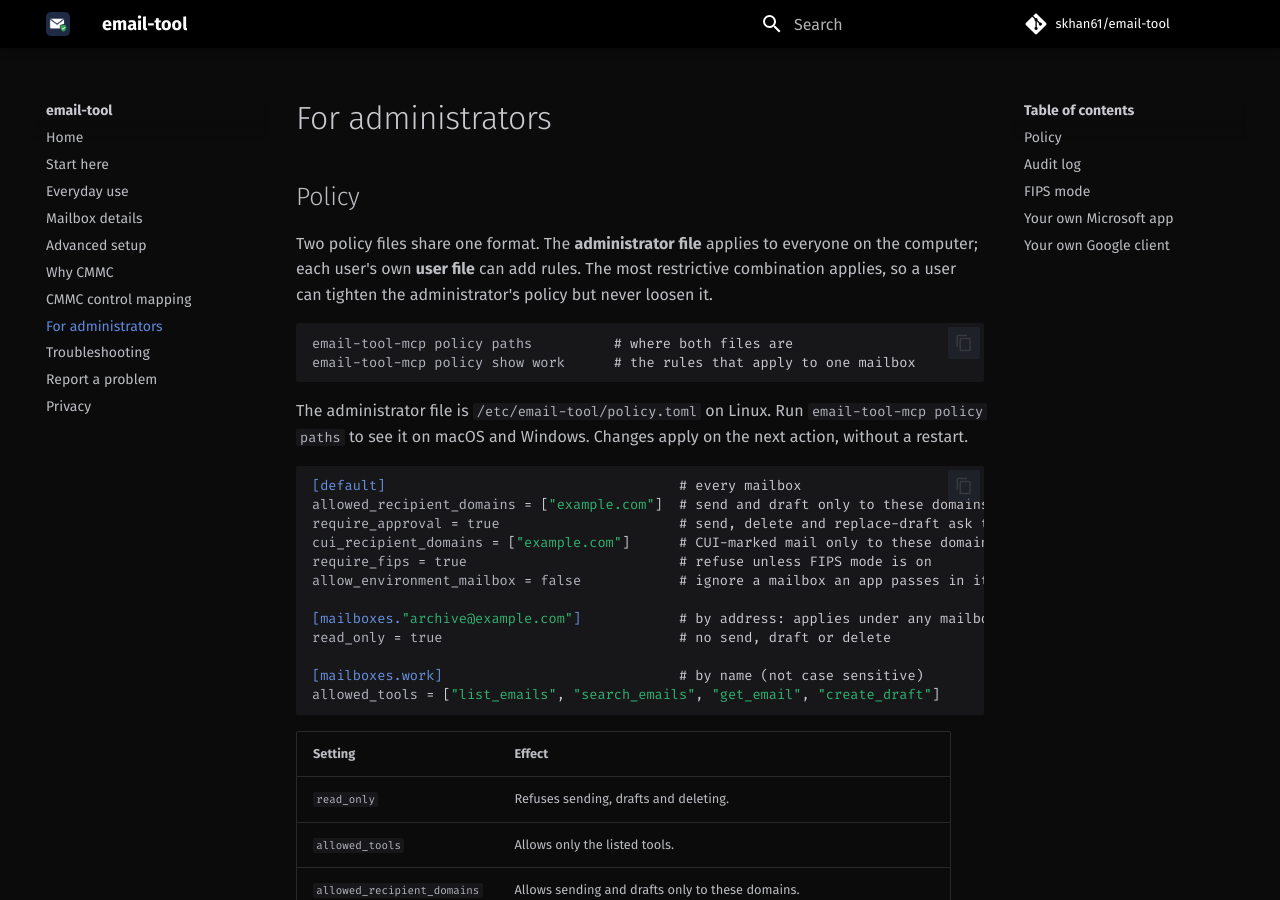
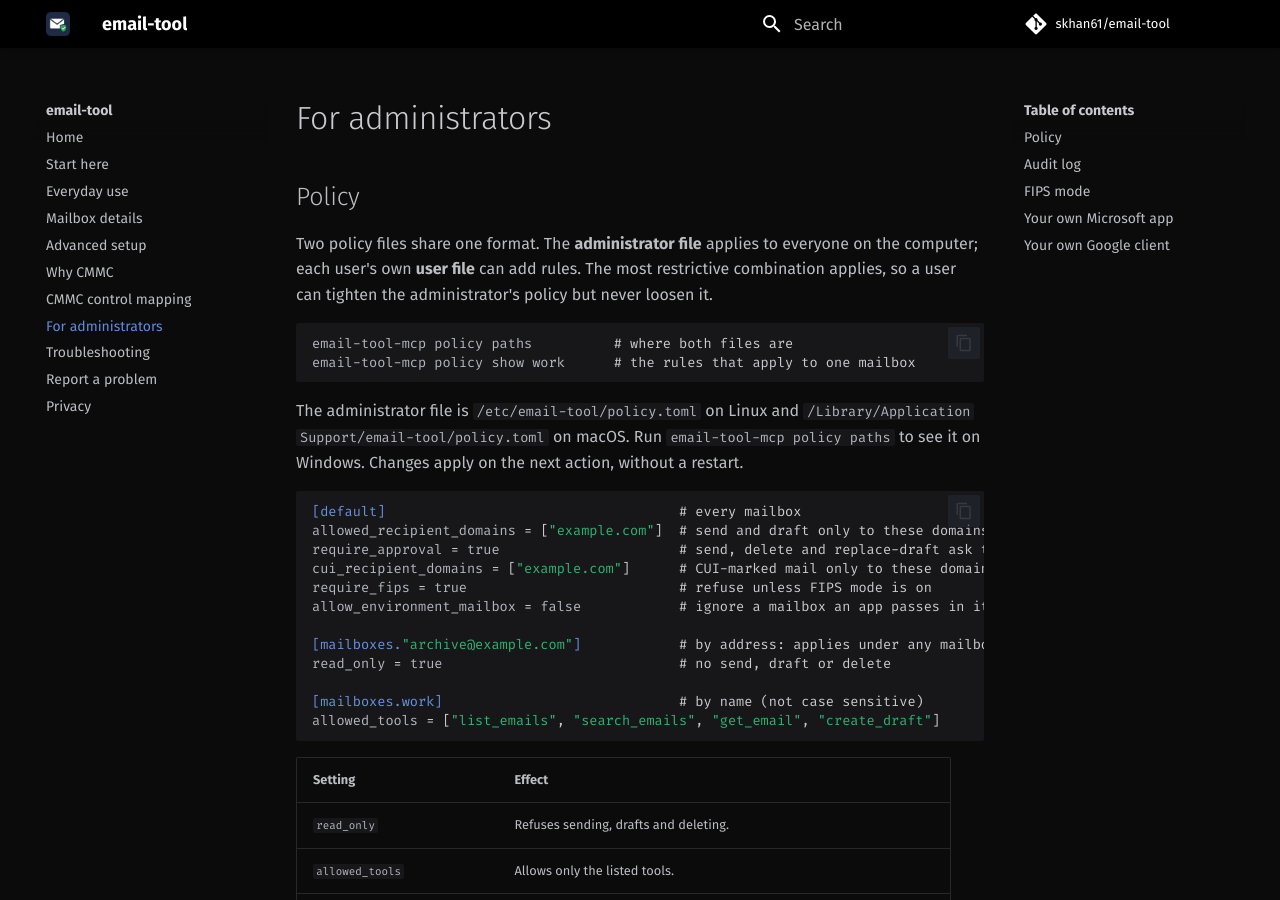
Before and after one commit to skhan61/email-tool, an MkDocs documentation site: the page built from docs/administrators.md, in a window 1280 px wide and 900 px high. Built offline with MkDocs 1.6.1 and Material for MkDocs 9.7.7, drawn with Linux system fonts in a browser that asks for light colours; plug-ins that fetch from the network failed and are left out; comment, search, counter and statistics services are not loaded.

Commit message:
macOS: the administrator's policy file stays in one place (#122)
On macOS the admin folder came from platformdirs, which honours
$XDG_CONFIG_DIRS and, from 4.13.0 (#119), follows a Homebrew Python to a
folder its user can write. It is now /Library/Application Support/
email-tool, fixed like Linux's /etc/email-tool; Windows keeps ProgramData.

Fixes #122

Co-Authored-By: Claude Opus 5.5 <noreply@anthropic.com>

````diff
--- a/docs/administrators.md
+++ b/docs/administrators.md
@@ -11,8 +11,9 @@ email-tool-mcp policy paths          # where both files are
 email-tool-mcp policy show work      # the rules that apply to one mailbox
 ```
 
-The administrator file is `/etc/email-tool/policy.toml` on Linux. Run
-`email-tool-mcp policy paths` to see it on macOS and Windows. Changes apply on the next
+The administrator file is `/etc/email-tool/policy.toml` on Linux and
+`/Library/Application Support/email-tool/policy.toml` on macOS. Run
+`email-tool-mcp policy paths` to see it on Windows. Changes apply on the next
 action, without a restart.
 
 ```toml
````
Also changed, not shown: docs/cmmc.md (+3 -2 lines), 2 other files.
